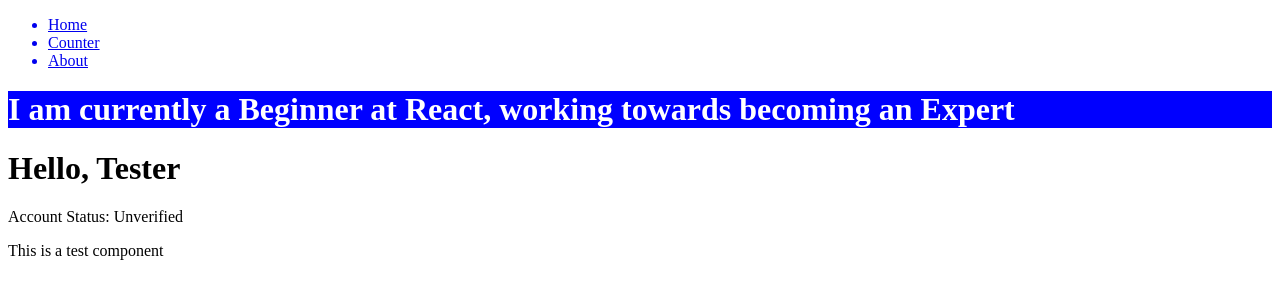
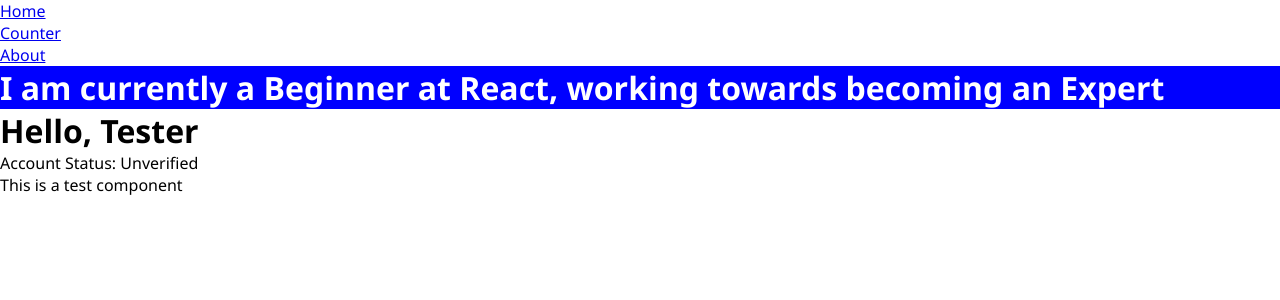
Before and after one commit to RynJyn/reacttest, a React (Create React App) app: page / in a window 1280 px wide. Shown: the top 300 px of the page. Built offline with nearby package versions, Linux system fonts and the light colour scheme.

Commit message:
Added CSS resets and default font family

```diff
--- a/src/App.css
+++ b/src/App.css
@@ -1,3 +1,10 @@
+*
+{
+    padding: 0;
+    margin: 0;
+    font-family: "Segoe UI", sans-serif;
+}
+
 .main
 {
     background: pink;
```
